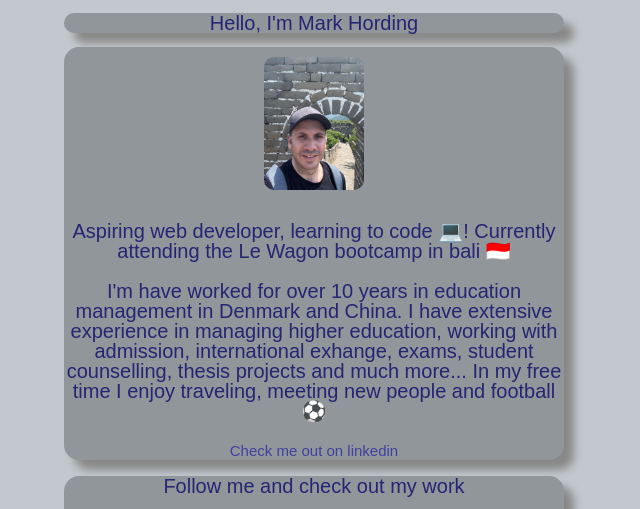
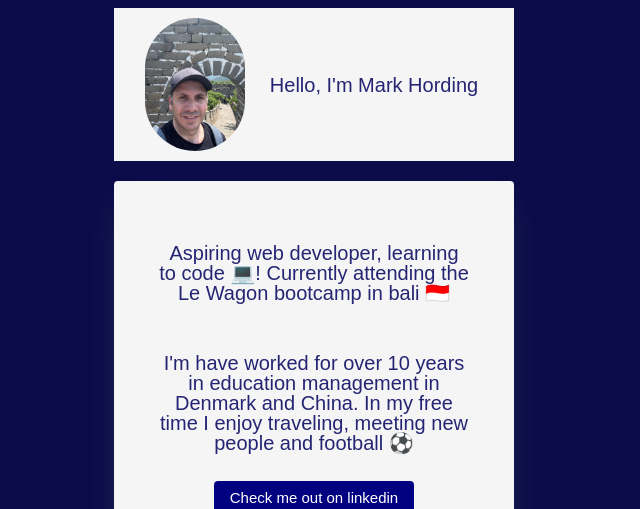
Before and after one commit to MarkBojeHording/profile, a plain HTML site: page index.html in a window 1280 px wide. Shown: the top 509 px of the page, without its empty margins (326-966 px from the left). Drawn offline with Linux system fonts and the light colour scheme; a web font is replaced by a local one.

Commit message:
make my profile prettier

```diff
--- a/index.html
+++ b/index.html
@@ -19,21 +19,20 @@
 
   <div id="container">
     <body>
-    <div class="card">
+      <div class="card-second">
         <h1>Hello, I'm Mark Hording</h1>
+        <img src="images/Great wall picture.jpeg" alt="profile-picture" class="image-circle">
       </div>
       <div class="card">
-        <img src="images/Great wall picture.jpeg" alt="profile-picture" class="image-circle">
         <h2>Aspiring web developer, learning to code 💻! Currently attending the Le Wagon bootcamp in bali 🇮🇩</h2>
         <h3>I'm have worked for over 10 years in education management in Denmark and China.
-            I have extensive experience in managing higher education, working with admission, international exhange, exams, student counselling, thesis projects and much more...
           In my free time I enjoy traveling, meeting new people and football ⚽️
         </h3>
-      <a href="https://www.linkedin.com/in/mark-hording-9120a523b/">Check me out on linkedin</a>
+      <a href="https://www.linkedin.com/in/mark-hording-9120a523b/" class="btn-blue">Check me out on linkedin</a>
         </div>
 
       <div class="card">
-        <h2>Follow me and check out my work<h2>
+        <h2>Follow me<h2>
         <ul class="navigation">
           <li><a href="https://github.com/MarkBojeHording" target="_blank"><i class="fa-brands fa-github"></i></a></li>
           <li><a href="https://www.facebook.com/mark.hording" target="_blank"><i class="fa-brands fa-facebook"></i></a></li>
--- a/styles.css
+++ b/styles.css
@@ -2,11 +2,10 @@ body {
   font-family: 'Nunito Sans', sans-serif;
   font-family: 'Raleway', sans-serif;
   font-family: 'REM', sans-serif;
-  background-color: rgb(194, 200, 205);
+  background-color: rgb(12, 12, 75);
   line-height: 19px;
   font-size: 15px;
   color: #0e0e63;
-  text-align: center;
 }
 
 img {
@@ -14,16 +13,16 @@ img {
   border: 5px;
   border-radius: 10px;
   justify-content: center;
-  border-radius: 100px;
+  border-radius: 250px;
   margin: 10px;
 }
-
 
 h1, h2, h3 {
   color: rgb(37, 37, 115);
   font-weight: 300;
   line-height: 1;
   font-size: 20px;
+  padding: 15px
 }
 
 li {
@@ -41,27 +40,52 @@ color: blue;
 }
 
 #container {
-  width: 500px;
+  width: 400px;
   margin: 0 auto;
 }
 
 .card {
-  background-color: rgb(144 150 154);
-  box-shadow: 10px 10px 8px #888888;
-  border-radius: 15px;
+background: whitesmoke;
+padding: 30px;
+border-radius: 4px;
+/* box-shadow: 0px 0px 30px rgba(0,0,0,.5); */
+text-align: center;
+margin: 20px 0px;
+box-shadow: rgb(38, 57, 77) 0px 20px 30px -10px;
+
+}
+
+.card-second {
+  background-color: whitesmoke;
+  text-align: right;
+  display: flex;
+  flex-direction: row-reverse;
+  align-items: center;
+  justify-content: center;
+  color: rgb(19, 14, 14);
 }
 
 .image-circle {
-  border-radius: 10px;
+  border-radius: 250px;
+
 }
 
 .navigation {
   padding: 0px 20px;
+
 }
 
 .navigation > li {
   margin: 10px 0;
   display: inline;
+}
+
+.btn-blue {
+background-color: navy;
+color: white;
+text-decoration: none;
+padding: 8px 16px;
+border-radius: 4px;
 }
 
 @media (max-width: 960px) {
```
Lines whose indentation alone changed are shown as unchanged.
